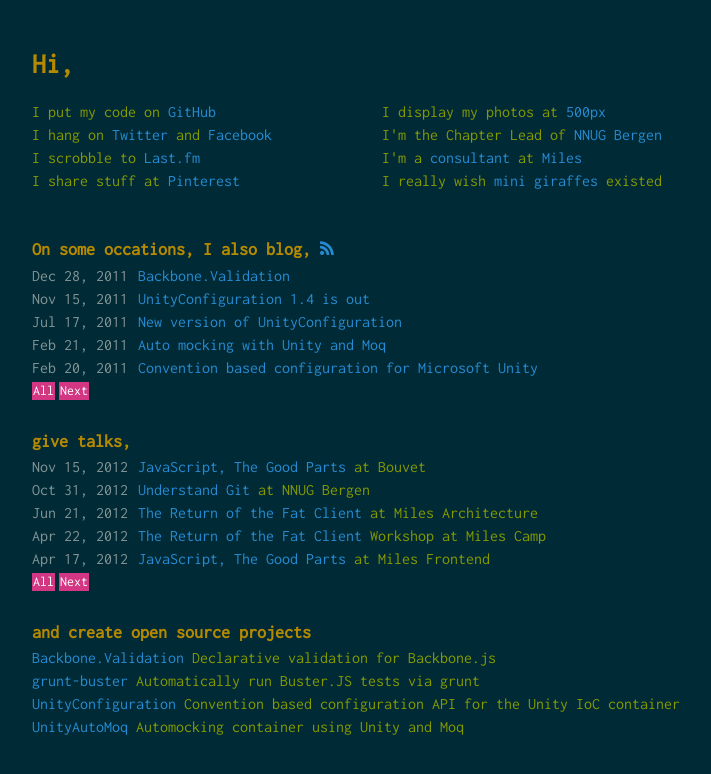
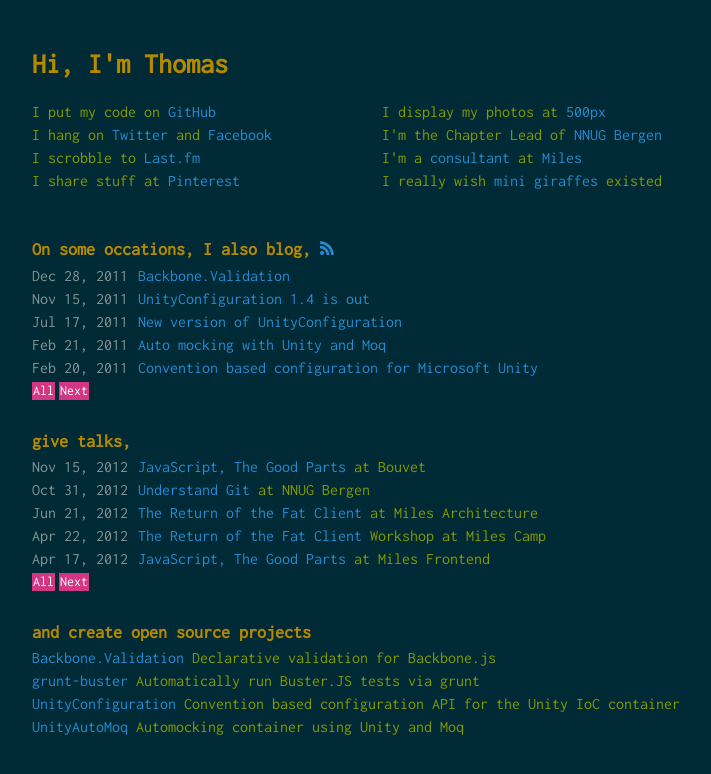
Before and after one commit to thedersen/thedersen.github.com, a Jekyll site: the page built from index.html, in a window 1280 px wide. Shown: the top 774 px of the page, without its empty margins (258-969 px from the left). Built offline with Jekyll 4.4.1, drawn with Linux system fonts in a browser that asks for light colours; nearby versions of some CDN libraries; Markdown is read by kramdown in place of the engine named in the settings.

Commit message:
Changed header text to include my name

```diff
--- a/index.html
+++ b/index.html
@@ -1,7 +1,7 @@
 ---
 layout: home
 ---
-<h1>Hi,</h1>
+<h1>Hi, I'm Thomas</h1>
 <ul class="about-me">
 	<li>I put my code on <a href="https://github.com/thedersen">GitHub</a></li>
 	<li>I hang on <a href="https://twitter.com/thedersen">Twitter</a> and <a href="https://facebook.com/thedersen">Facebook</a></li>
```
